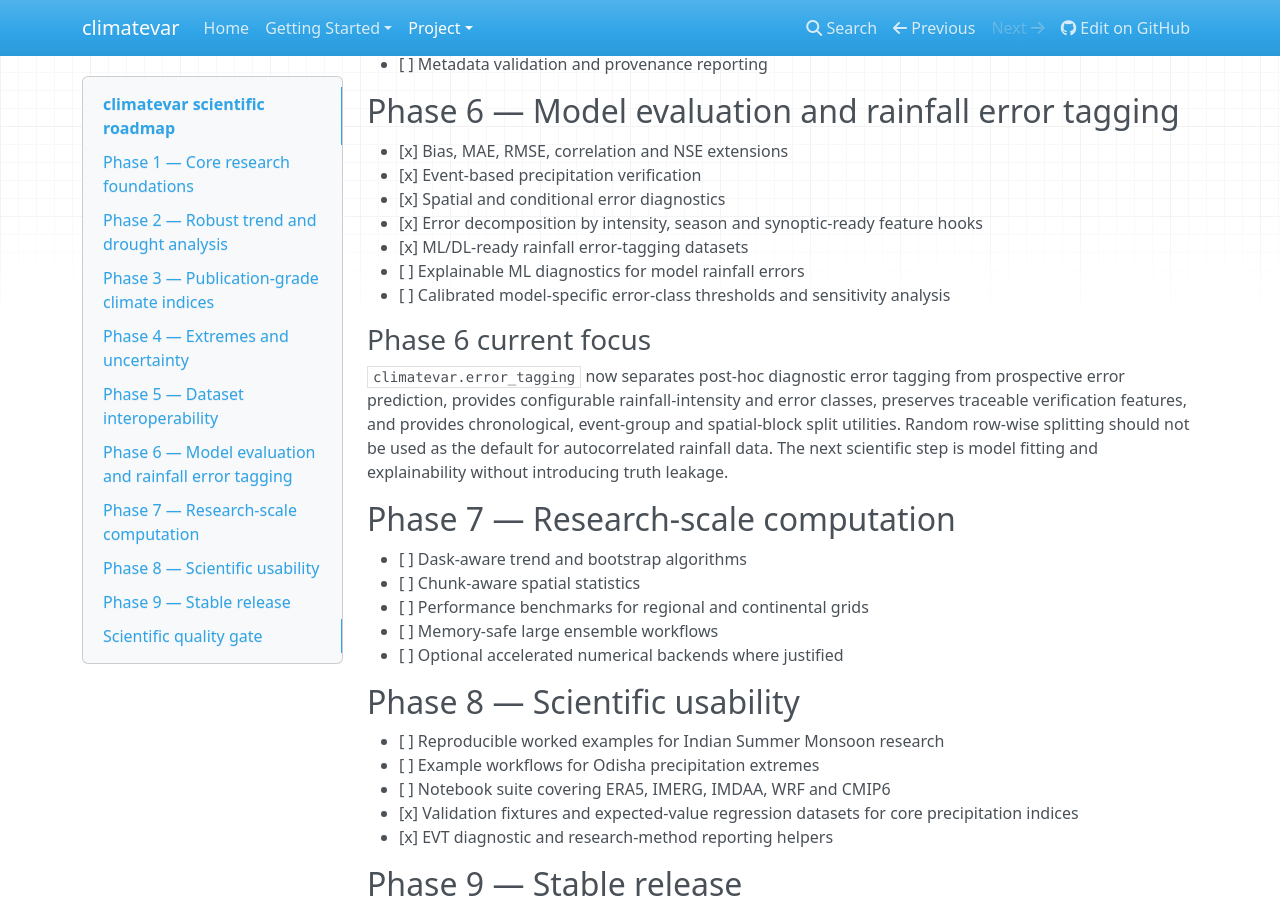
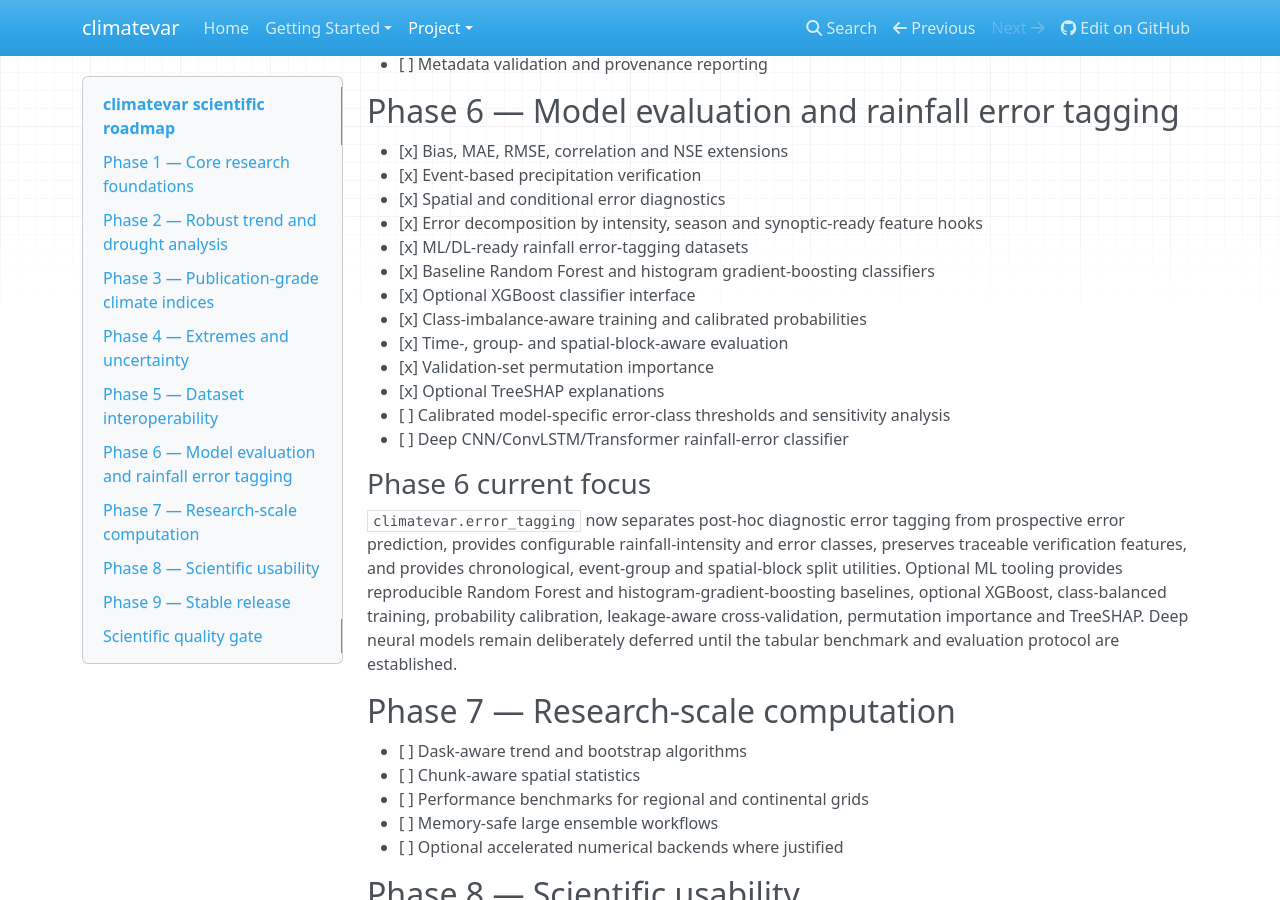
Before and after one commit to sanjeevsingh-original/climatevar, an MkDocs documentation site: the page built from docs/roadmap.md, in a window 1280 px wide and 900 px high, scrolled down 2223 px. Built offline with MkDocs 1.6.1, drawn with Linux system fonts in a browser that asks for light colours; nearby versions of some CDN libraries.

Commit message:
Complete baseline rainfall ML error classification phase

```diff
--- a/docs/roadmap.md
+++ b/docs/roadmap.md
@@ -83,11 +83,17 @@ POT now provides threshold exploration, GPD fitting, declustering, return levels
 - [x] Spatial and conditional error diagnostics
 - [x] Error decomposition by intensity, season and synoptic-ready feature hooks
 - [x] ML/DL-ready rainfall error-tagging datasets
-- [ ] Explainable ML diagnostics for model rainfall errors
+- [x] Baseline Random Forest and histogram gradient-boosting classifiers
+- [x] Optional XGBoost classifier interface
+- [x] Class-imbalance-aware training and calibrated probabilities
+- [x] Time-, group- and spatial-block-aware evaluation
+- [x] Validation-set permutation importance
+- [x] Optional TreeSHAP explanations
 - [ ] Calibrated model-specific error-class thresholds and sensitivity analysis
+- [ ] Deep CNN/ConvLSTM/Transformer rainfall-error classifier
 
 ### Phase 6 current focus
-`climatevar.error_tagging` now separates post-hoc diagnostic error tagging from prospective error prediction, provides configurable rainfall-intensity and error classes, preserves traceable verification features, and provides chronological, event-group and spatial-block split utilities. Random row-wise splitting should not be used as the default for autocorrelated rainfall data. The next scientific step is model fitting and explainability without introducing truth leakage.
+`climatevar.error_tagging` now separates post-hoc diagnostic error tagging from prospective error prediction, provides configurable rainfall-intensity and error classes, preserves traceable verification features, and provides chronological, event-group and spatial-block split utilities. Optional ML tooling provides reproducible Random Forest and histogram-gradient-boosting baselines, optional XGBoost, class-balanced training, probability calibration, leakage-aware cross-validation, permutation importance and TreeSHAP. Deep neural models remain deliberately deferred until the tabular benchmark and evaluation protocol are established.
 
 ## Phase 7 — Research-scale computation
 - [ ] Dask-aware trend and bootstrap algorithms
```
